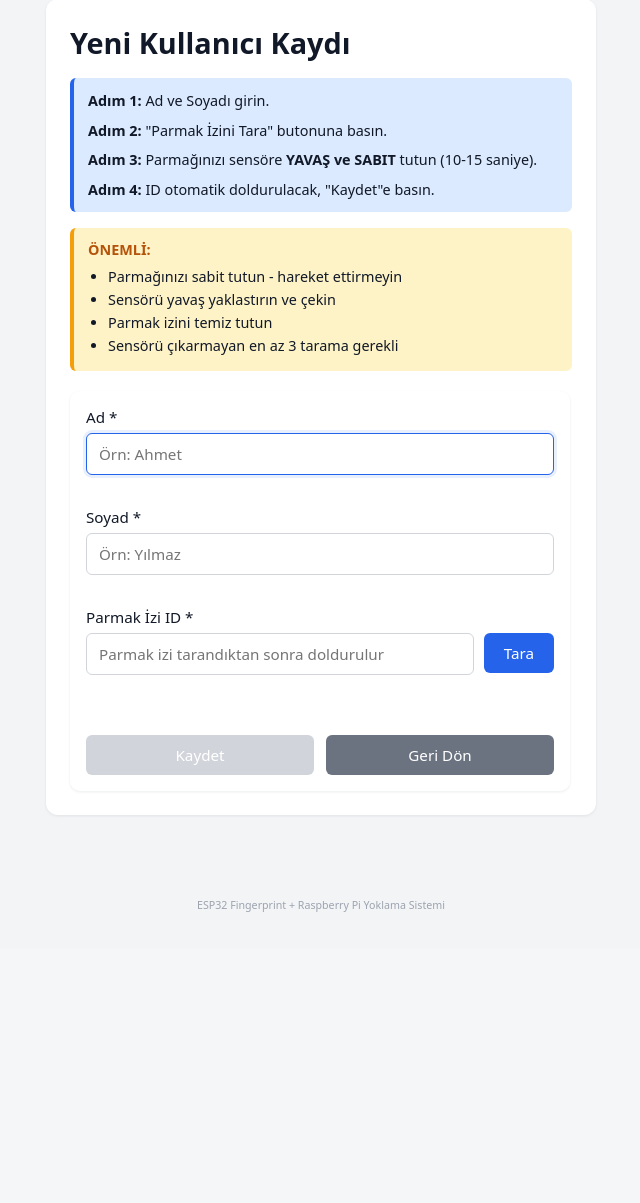
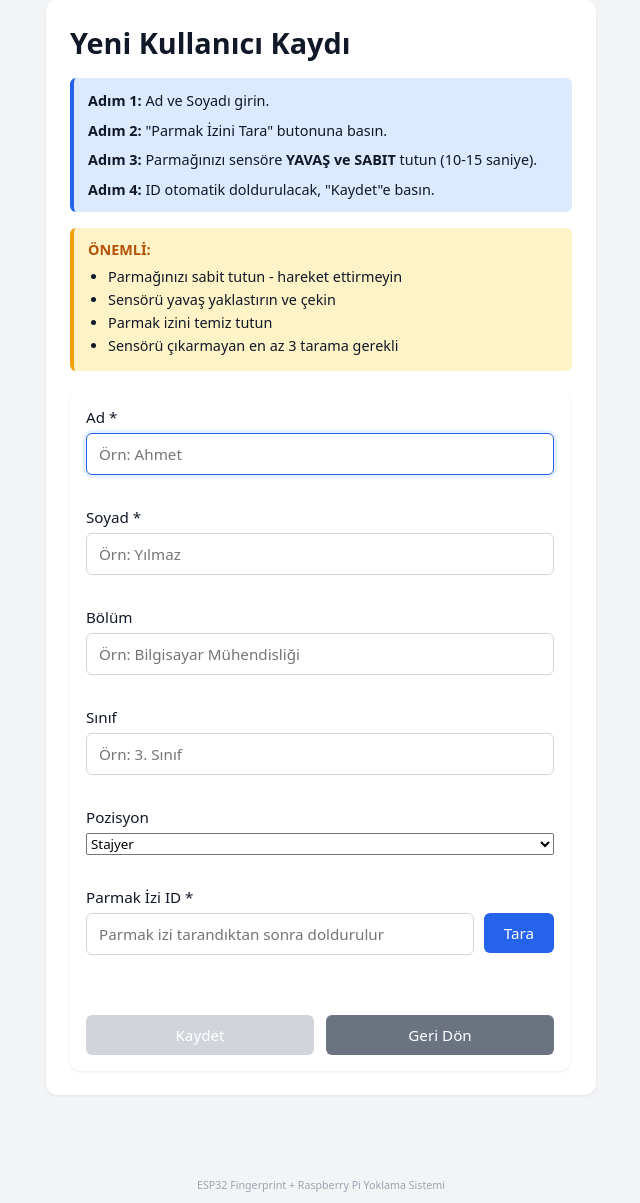
Before and after one commit to Metrohan/fingerprintsensor, a Python web app: template templates/user_form.html in a window 1280 px wide. Shown: the part 89-1292 px from the top of the page, without its empty margins (319-959 px from the left). Before the commit the page ends 1001 px from the top, so only its background shows below. Run offline with Jinja, Linux system fonts and the light colour scheme; the template is opened without the code that fills it, so the values that code supplies are empty.

Commit message:
add new form

```diff
--- a/init_db.py
+++ b/init_db.py
@@ -12,6 +12,9 @@ CREATE TABLE IF NOT EXISTS users (
     fingerprint_id INTEGER NOT NULL UNIQUE,
     first_name     TEXT NOT NULL,
     last_name      TEXT NOT NULL,
+    department     TEXT,
+    class          TEXT,
+    position       TEXT,
     created_at     DATETIME DEFAULT CURRENT_TIMESTAMP
 );
 
--- a/templates/user_form.html
+++ b/templates/user_form.html
@@ -31,6 +31,25 @@
       <label for="last_name"> Soyad *</label>
       <input type="text" id="last_name" name="last_name" required placeholder="Örn: Yılmaz">
     </div>
+
+      <div class="form-group">
+        <label for="department">Bölüm</label>
+        <input type="text" id="department" name="department" placeholder="Örn: Bilgisayar Mühendisliği">
+      </div>
+
+      <div class="form-group">
+        <label for="class">Sınıf</label>
+        <input type="text" id="class" name="class" placeholder="Örn: 3. Sınıf">
+      </div>
+
+      <div class="form-group">
+        <label for="position">Pozisyon</label>
+        <select id="position" name="position">
+          <option value="Stajyer">Stajyer</option>
+          <option value="Proje Üyesi">Proje Üyesi</option>
+          <option value="İdari Kısım">İdari Kısım</option>
+        </select>
+      </div>
 
     <div class="form-group">
       <label for="fingerprint_id"> Parmak İzi ID *</label>
--- a/templates/users.html
+++ b/templates/users.html
@@ -13,6 +13,9 @@
       <th>Fingerprint ID</th>
       <th>Ad</th>
       <th>Soyad</th>
+      <th>Bölüm</th>
+      <th>Sınıf</th>
+      <th>Pozisyon</th>
       <th>Eklenme Tarihi</th>
       <th>İşlem</th>
     </tr>
@@ -25,6 +28,9 @@
           <td><strong>{{ u.fingerprint_id }}</strong></td>
           <td>{{ u.first_name }}</td>
           <td>{{ u.last_name }}</td>
+          <td>{{ u.department }}</td>
+          <td>{{ u.class }}</td>
+          <td>{{ u.position }}</td>
           <td>{{ u.created_at[:10] }}</td>
           <td>
             <form method="post" action="{{ url_for('user_delete', user_id=u.id) }}" style="display:inline;" onsubmit="return confirm(' {{ u.first_name }} {{ u.last_name }} silinecek. Emin misiniz?');">
```
Also changed, not shown: app.py (+14 -11 lines).
